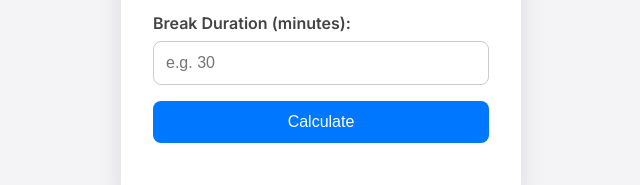
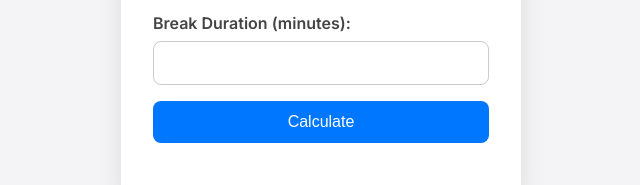
Before and after one commit to genixs74/reak-return-app, a plain HTML site: page index.html in a window 1280 px wide. Shown: the part 454-639 px from the top of the page, 319-959 px from the left. Drawn offline with Linux system fonts and the light colour scheme.

Commit message:
Update index.html

```diff
--- a/index.html
+++ b/index.html
@@ -86,7 +86,7 @@
     <input type="time" id="startTime" required />
 
     <label for="durationMinutes">Break Duration (minutes):</label>
-    <input type="number" id="durationMinutes" min="0" placeholder="e.g. 30" />
+    <input type="number" id="durationMinutes" min="0" />
 
     <button onclick="calculateReturnTime()">Calculate</button>
 
```
